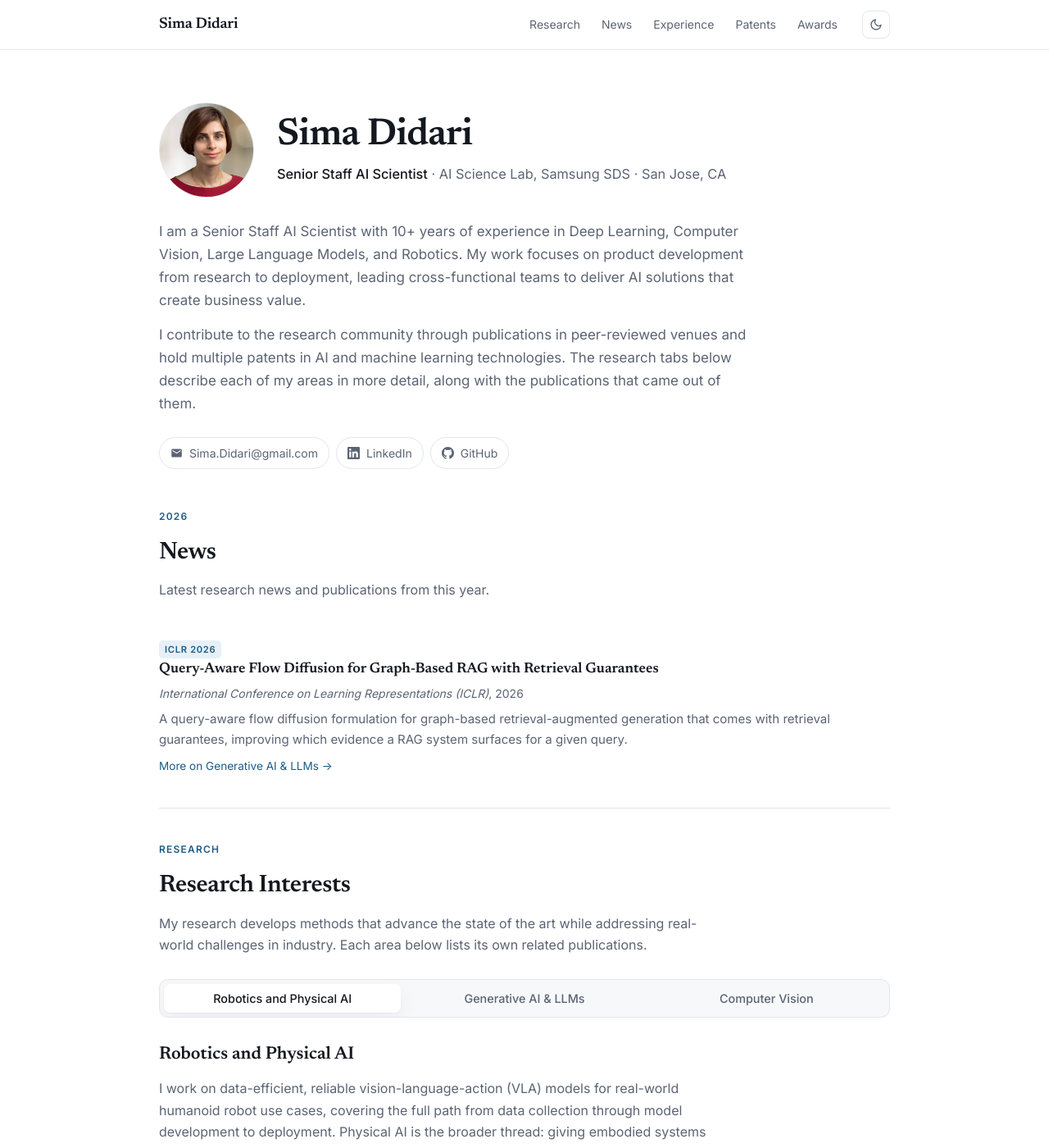
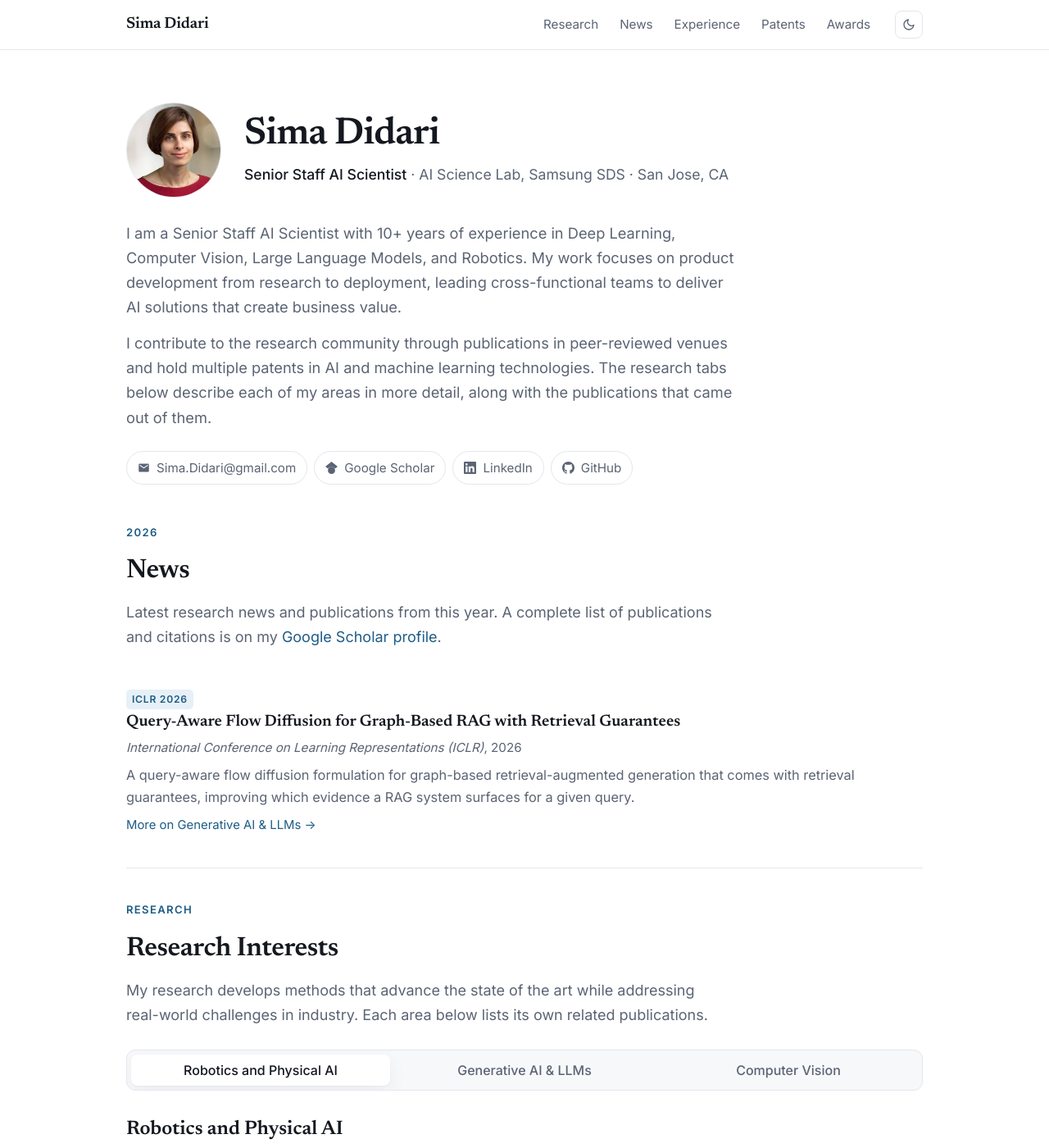
Before and after one commit to SimaDidari/SimaDidari.github.io, a Jekyll site: the page built from index.md, in a window 1280 px wide and 1400 px high. Shown: the whole window at 82% size. Built offline with Jekyll 4.4.1, drawn with Linux system fonts in a browser that asks for light colours.

Commit message:
Add Google Scholar links and increase base font size
- Restore the Google Scholar link (contact row, News intro, and the
  Related Publications section on each research page), replacing the old
  YOUR_SCHOLAR_ID placeholder that 404'd
- Raise the base font size from 16px to 18px and scale the whole type
  ramp with it; the small metadata text was hard to read
- Widen the container to 1020px and tighten the measure to 65ch so line
  length stays comfortable at the larger size

Co-Authored-By: Claude Opus 5 (1M context) <noreply@anthropic.com>

```diff
--- a/_layouts/default.html
+++ b/_layouts/default.html
@@ -59,7 +59,7 @@
 
         body {
             font-family: var(--sans);
-            font-size: 16px;
+            font-size: 18px;
             line-height: 1.65;
             color: var(--text);
             background: var(--bg);
@@ -67,7 +67,7 @@
         }
 
         .container {
-            max-width: 940px;
+            max-width: 1020px;
             margin: 0 auto;
             padding-inline: 24px;
         }
@@ -84,7 +84,7 @@
         }
 
         .nav-inner {
-            max-width: 940px;
+            max-width: 1020px;
             margin: 0 auto;
             padding: 0 24px;
             height: 60px;
@@ -95,7 +95,7 @@
 
         .nav-brand {
             font-family: var(--serif);
-            font-size: 1.15rem;
+            font-size: 1.2rem;
             font-weight: 600;
             letter-spacing: -.01em;
             color: var(--text);
@@ -118,7 +118,7 @@
         .nav-links a {
             color: var(--muted);
             text-decoration: none;
-            font-size: .875rem;
+            font-size: .95rem;
             padding: 6px 10px;
             border-radius: 7px;
             white-space: nowrap;
@@ -178,15 +178,15 @@
 
         .hero-role {
             color: var(--muted);
-            font-size: 1.02rem;
+            font-size: 1.1rem;
         }
 
         .hero-role strong { color: var(--text); font-weight: 500; }
 
         .hero-summary {
-            font-size: 1.06rem;
+            font-size: 1.14rem;
             color: var(--muted);
-            max-width: 68ch;
+            max-width: 65ch;
         }
         .hero-summary p + p { margin-top: 14px; }
 
@@ -202,7 +202,7 @@
             align-items: center;
             gap: 8px;
             padding: 7px 13px;
-            font-size: .875rem;
+            font-size: .95rem;
             color: var(--muted);
             text-decoration: none;
             border: 1px solid var(--border);
@@ -223,7 +223,7 @@
         .hero + .content-section { border-top: none; padding-top: 0; }
 
         .section-label {
-            font-size: .75rem;
+            font-size: .82rem;
             font-weight: 600;
             letter-spacing: .1em;
             text-transform: uppercase;
@@ -233,7 +233,7 @@
 
         .content-section h2 {
             font-family: var(--serif);
-            font-size: 1.85rem;
+            font-size: 2.05rem;
             font-weight: 600;
             letter-spacing: -.015em;
             margin-bottom: 8px;
@@ -241,19 +241,19 @@
 
         .section-intro {
             color: var(--muted);
-            max-width: 68ch;
+            max-width: 65ch;
             margin-bottom: 28px;
         }
 
         .content-section h3 {
             font-family: var(--serif);
-            font-size: 1.35rem;
+            font-size: 1.5rem;
             font-weight: 600;
             margin-bottom: 10px;
         }
 
         .content-section h4 {
-            font-size: .78rem;
+            font-size: .86rem;
             font-weight: 600;
             letter-spacing: .08em;
             text-transform: uppercase;
@@ -284,7 +284,7 @@
             background: transparent;
             color: var(--muted);
             font-family: var(--sans);
-            font-size: .9rem;
+            font-size: 1rem;
             font-weight: 500;
             cursor: pointer;
             white-space: nowrap;
@@ -304,7 +304,7 @@
 
         @keyframes fade { from { opacity: 0; transform: translateY(4px); } to { opacity: 1; transform: none; } }
 
-        .tab-panel-body { color: var(--muted); max-width: 68ch; }
+        .tab-panel-body { color: var(--muted); max-width: 65ch; }
 
         /* ---------- Cards & lists ---------- */
         .card {
@@ -320,7 +320,7 @@
 
         .pill-list li {
             margin: 0;
-            font-size: .84rem;
+            font-size: .92rem;
             color: var(--muted);
             background: var(--surface-2);
             border-radius: 999px;
@@ -341,7 +341,7 @@
 
         .pub-title {
             font-family: var(--serif);
-            font-size: 1.1rem;
+            font-size: 1.22rem;
             font-weight: 600;
             line-height: 1.35;
             margin-bottom: 5px;
@@ -350,14 +350,14 @@
         a.pub-title { color: var(--text); }
         a.pub-title:hover { color: var(--accent); text-decoration: none; }
 
-        .pub-venue { font-size: .875rem; color: var(--muted); }
+        .pub-venue { font-size: .95rem; color: var(--muted); }
         .pub-venue em { font-style: italic; }
 
-        .pub-note { margin-top: 8px; color: var(--muted); font-size: .94rem; }
+        .pub-note { margin-top: 8px; color: var(--muted); font-size: 1.02rem; }
 
         .badge {
             display: inline-block;
-            font-size: .7rem;
+            font-size: .76rem;
             font-weight: 600;
             letter-spacing: .06em;
             text-transform: uppercase;
@@ -370,7 +370,9 @@
         }
 
         .pub-links { margin-top: 8px; display: flex; gap: 14px; flex-wrap: wrap; }
-        .pub-links a { font-size: .85rem; color: var(--accent); }
+        .pub-links a { font-size: .93rem; color: var(--accent); }
+
+        .pub-more { margin-top: 24px; font-size: .98rem; }
 
         /* ---------- Timeline ---------- */
         .timeline { border-left: 1px solid var(--border); padding-left: 26px; }
@@ -391,18 +393,18 @@
         }
 
         .timeline-date {
-            font-size: .8rem;
+            font-size: .88rem;
             font-weight: 500;
             letter-spacing: .03em;
             color: var(--accent);
             margin-bottom: 3px;
         }
 
-        .timeline-title { font-family: var(--serif); font-size: 1.2rem; font-weight: 600; }
+        .timeline-title { font-family: var(--serif); font-size: 1.3rem; font-weight: 600; }
 
-        .timeline-company { color: var(--muted); font-size: .93rem; margin-bottom: 12px; }
+        .timeline-company { color: var(--muted); font-size: 1rem; margin-bottom: 12px; }
 
-        .timeline-note { color: var(--muted); font-size: .9rem; font-style: italic; margin-bottom: 12px; }
+        .timeline-note { color: var(--muted); font-size: .98rem; font-style: italic; margin-bottom: 12px; }
 
         /* ---------- Patents / awards ---------- */
         .patent-item, .award-item {
@@ -412,9 +414,9 @@
         .patent-item:last-of-type, .award-item:last-of-type { border-bottom: none; padding-bottom: 0; }
 
         .patent-title, .award-title { font-weight: 500; }
-        .patent-id { font-size: .84rem; color: var(--muted); font-variant-numeric: tabular-nums; }
-        .award-body { color: var(--muted); font-size: .94rem; margin-top: 4px; }
-        .award-year { color: var(--accent); font-size: .84rem; font-weight: 500; }
+        .patent-id { font-size: .92rem; color: var(--muted); font-variant-numeric: tabular-nums; }
+        .award-body { color: var(--muted); font-size: 1.02rem; margin-top: 4px; }
+        .award-year { color: var(--accent); font-size: .92rem; font-weight: 500; }
 
         /* ---------- Links / buttons ---------- */
         a { color: var(--accent); text-decoration: none; }
@@ -429,7 +431,7 @@
             background: var(--text);
             color: var(--bg);
             border-radius: 9px;
-            font-size: .9rem;
+            font-size: .98rem;
             font-weight: 500;
             transition: opacity .15s, transform .15s;
         }
@@ -443,19 +445,19 @@
 
         .project-title {
             font-family: var(--serif);
-            font-size: 1.18rem;
+            font-size: 1.3rem;
             font-weight: 600;
             margin-bottom: 6px;
         }
 
         .back-link { padding: 40px 0; border-top: 1px solid var(--border); }
-        .back-link a { color: var(--muted); font-size: .9rem; }
+        .back-link a { color: var(--muted); font-size: .98rem; }
 
         .site-footer {
             border-top: 1px solid var(--border);
             padding: 28px 0 44px;
             color: var(--muted);
-            font-size: .85rem;
+            font-size: .92rem;
             display: flex;
             justify-content: space-between;
             gap: 12px;
--- a/computer-vision.html
+++ b/computer-vision.html
@@ -39,6 +39,8 @@ description: Research on active learning, unsupervised accuracy estimation, unce
         <div class="pub-venue"><em>Frontiers in Radiology</em>, 2021</div>
         <p class="pub-note">Clinical validation showing a substantial reduction in radiologist annotation burden while maintaining diagnostic accuracy. Received the Best Presentation Award at FICC 2022.</p>
     </div>
+
+    <p class="pub-more"><a href="https://scholar.google.com/citations?user=e7JYe3cAAAAJ" target="_blank" rel="noopener">Full publication list on Google Scholar &rarr;</a></p>
 </section>
 
 <section class="content-section">
--- a/genai.html
+++ b/genai.html
@@ -37,6 +37,8 @@ description: Research on agentic models, multi-agent systems, LLM alignment, ret
             <a href="https://github.com/SimaDidari/proxy_based_uncertainty" target="_blank" rel="noopener">Code &amp; data</a>
         </div>
     </div>
+
+    <p class="pub-more"><a href="https://scholar.google.com/citations?user=e7JYe3cAAAAJ" target="_blank" rel="noopener">Full publication list on Google Scholar &rarr;</a></p>
 </section>
 
 <section class="content-section">
--- a/index.md
+++ b/index.md
@@ -26,6 +26,12 @@ description: Senior Staff AI Scientist working on robotics and physical AI, gene
             </svg>
             Sima.Didari@gmail.com
         </a>
+        <a href="https://scholar.google.com/citations?user=e7JYe3cAAAAJ" class="contact-item" target="_blank" rel="noopener">
+            <svg class="contact-icon" viewBox="0 0 24 24" fill="currentColor" aria-hidden="true">
+                <path d="M5.242 13.769L0 9.5 12 0l12 9.5-5.242 4.269C17.548 11.249 14.978 9.5 12 9.5c-2.977 0-5.548 1.748-6.758 4.269zM12 10a7 7 0 1 0 0 14 7 7 0 0 0 0-14z"/>
+            </svg>
+            Google Scholar
+        </a>
         <a href="https://linkedin.com/in/simadidari" class="contact-item" target="_blank" rel="noopener">
             <svg class="contact-icon" viewBox="0 0 24 24" fill="currentColor" aria-hidden="true">
                 <path d="M20.447 20.452h-3.554v-5.569c0-1.328-.027-3.037-1.852-3.037-1.853 0-2.136 1.445-2.136 2.939v5.667H9.351V9h3.414v1.561h.046c.477-.9 1.637-1.85 3.37-1.85 3.601 0 4.267 2.37 4.267 5.455v6.286zM5.337 7.433c-1.144 0-2.063-.926-2.063-2.065 0-1.138.92-2.063 2.063-2.063 1.14 0 2.064.925 2.064 2.063 0 1.139-.925 2.065-2.064 2.065zm1.782 13.019H3.555V9h3.564v11.452zM22.225 0H1.771C.792 0 0 .774 0 1.729v20.542C0 23.227.792 24 1.771 24h20.451C23.2 24 24 23.227 24 22.271V1.729C24 .774 23.2 0 22.222 0h.003z"/>
@@ -44,7 +50,7 @@ description: Senior Staff AI Scientist working on robotics and physical AI, gene
 <section class="content-section" id="news">
     <div class="section-label">2026</div>
     <h2>News</h2>
-    <p class="section-intro">Latest research news and publications from this year.</p>
+    <p class="section-intro">Latest research news and publications from this year. A complete list of publications and citations is on my <a href="https://scholar.google.com/citations?user=e7JYe3cAAAAJ" target="_blank" rel="noopener">Google Scholar profile</a>.</p>
 
     <div class="publication-item">
         <span class="badge">ICLR 2026</span>
--- a/robotics.html
+++ b/robotics.html
@@ -75,6 +75,8 @@ description: Research on data-efficient vision-language-action models, embodied
         <div class="pub-venue"><em>IEEE Transactions on Semiconductor Manufacturing</em>, 2021</div>
         <p class="pub-note">Gaussian Process modeling and optimization of a real physical deposition process, in collaboration with MIT &mdash; probabilistic modeling of physical systems with calibrated uncertainty.</p>
     </div>
+
+    <p class="pub-more"><a href="https://scholar.google.com/citations?user=e7JYe3cAAAAJ" target="_blank" rel="noopener">Full publication list on Google Scholar &rarr;</a></p>
 </section>
 
 <div class="back-link">
```
